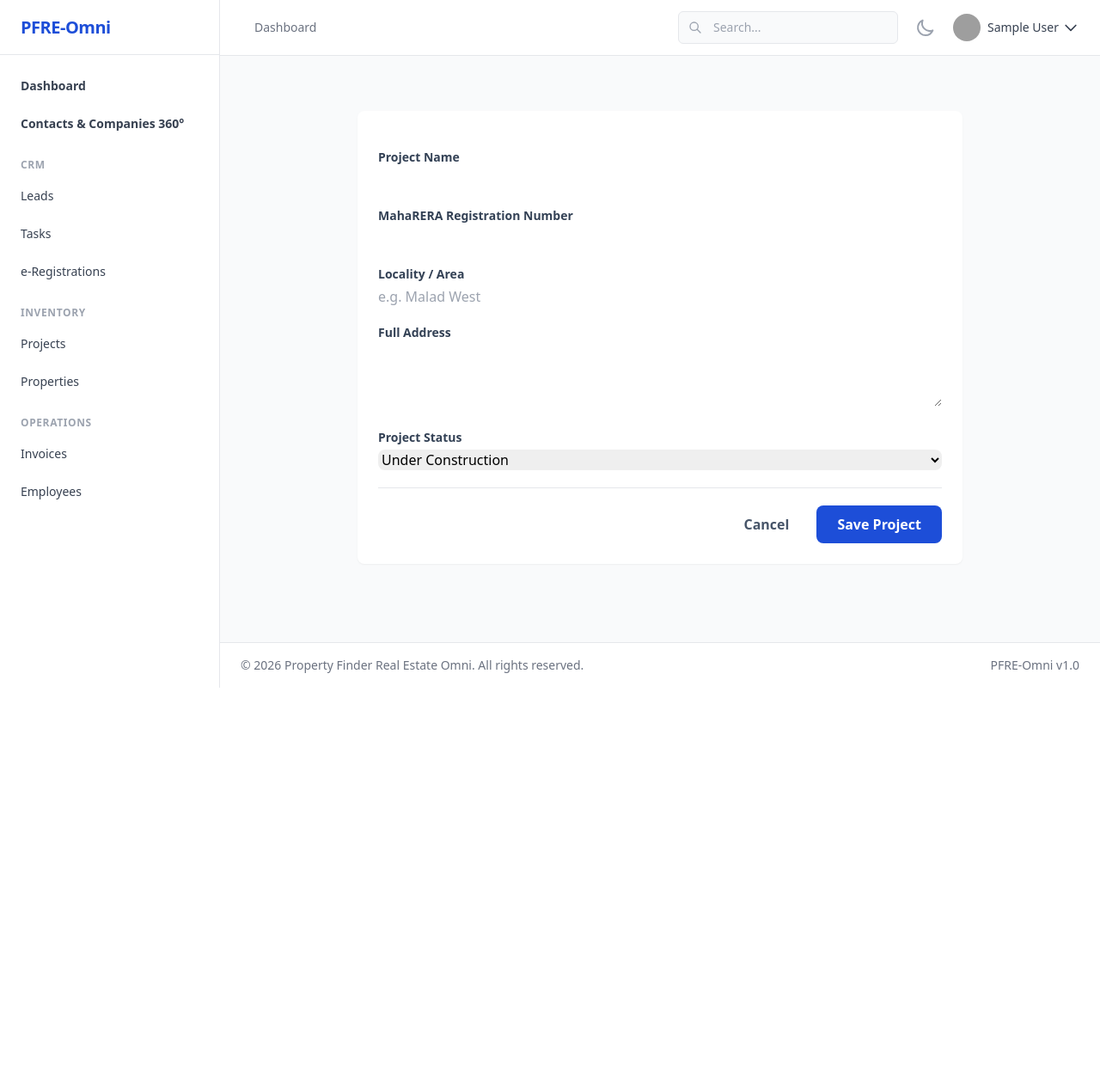
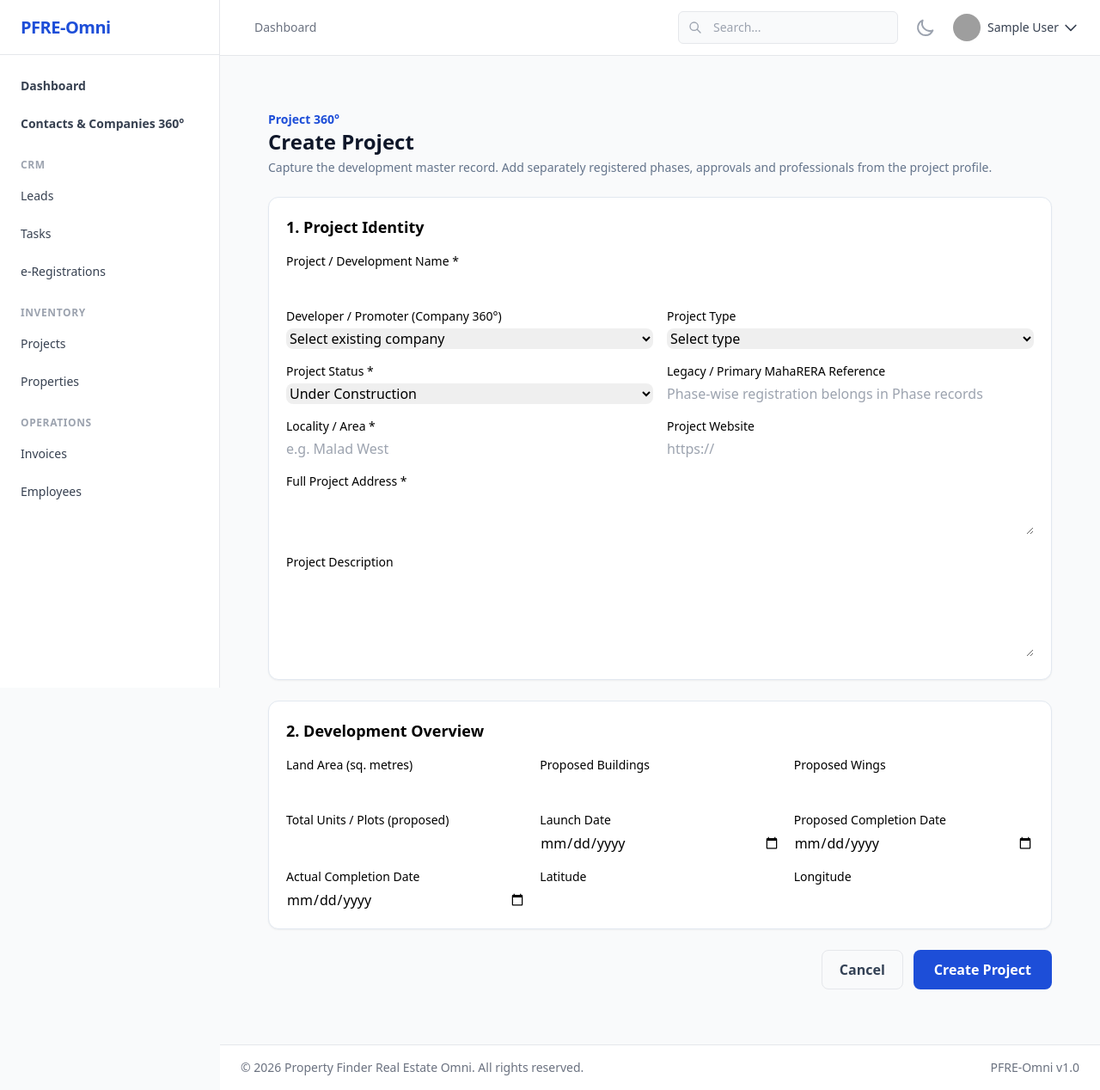
Before and after one commit to rattlescorpion/pfre-omni, a Laravel app: page /inventory/projects/create in a window 1280 px wide. Shown: the whole page at 86% size. Before the commit the page ends 800 px from the top, so only its background shows below. Run offline with Laravel 10, Linux system fonts and the light colour scheme; the visitor is signed in with stand-in values (Sample User, id 1); data that the repository does not hold is empty; style sheets or scripts are compiled from the project's sources; parts of the project's set-up code (start-up, migrations or seed data) failed here and were passed over; grey boxes are pictures that could not be loaded.

Commit message:
Redesign project creation form for MahaRERA project details

```diff
--- a/resources/views/projects/create.blade.php
+++ b/resources/views/projects/create.blade.php
@@ -1,22 +1,38 @@
 @extends('layouts.app')
-
 @section('content')
-    <div class="py-8">
-        <div class="max-w-3xl mx-auto px-4 sm:px-6 lg:px-8">
-            <div class="bg-white shadow-sm sm:rounded-lg p-6">
-                @if ($errors->any())
-                    <div class="mb-5 rounded-lg bg-red-50 p-4 text-sm text-red-700"><ul class="list-disc pl-5">@foreach ($errors->all() as $error)<li>{{ $error }}</li>@endforeach</ul></div>
-                @endif
-                <form action="{{ route('inventory.projects.store') }}" method="POST" class="space-y-5">
-                    @csrf
-                    <div><label for="name" class="mb-1 block text-sm font-semibold text-slate-700">Project Name</label><input id="name" name="name" value="{{ old('name') }}" required maxlength="255" class="w-full rounded-lg border-slate-300 focus:border-blue-600 focus:ring-blue-600"></div>
-                    <div><label for="maharera_reg_no" class="mb-1 block text-sm font-semibold text-slate-700">MahaRERA Registration Number</label><input id="maharera_reg_no" name="maharera_reg_no" value="{{ old('maharera_reg_no') }}" maxlength="255" class="w-full rounded-lg border-slate-300 focus:border-blue-600 focus:ring-blue-600"></div>
-                    <div><label for="location_area" class="mb-1 block text-sm font-semibold text-slate-700">Locality / Area</label><input id="location_area" name="location_area" value="{{ old('location_area') }}" required maxlength="255" placeholder="e.g. Malad West" class="w-full rounded-lg border-slate-300 focus:border-blue-600 focus:ring-blue-600"></div>
-                    <div><label for="address" class="mb-1 block text-sm font-semibold text-slate-700">Full Address</label><textarea id="address" name="address" rows="3" required class="w-full rounded-lg border-slate-300 focus:border-blue-600 focus:ring-blue-600">{{ old('address') }}</textarea></div>
-                    <div><label for="status" class="mb-1 block text-sm font-semibold text-slate-700">Project Status</label><select id="status" name="status" required class="w-full rounded-lg border-slate-300 focus:border-blue-600 focus:ring-blue-600">@foreach (['Under Construction', 'Ready Possession', 'Pre-Launch'] as $status)<option value="{{ $status }}" @selected(old('status', 'Under Construction') === $status)>{{ $status }}</option>@endforeach</select></div>
-                    <div class="flex justify-end gap-3 border-t pt-5"><a href="{{ route('inventory.projects.index') }}" class="rounded-lg px-5 py-2.5 font-semibold text-slate-600 hover:bg-slate-100">Cancel</a><button type="submit" class="rounded-lg bg-blue-700 px-6 py-2.5 font-semibold text-white hover:bg-blue-800">Save Project</button></div>
-                </form>
+<div class="mx-auto max-w-5xl space-y-6 px-4 py-8 sm:px-6">
+    <div><p class="text-sm font-semibold text-blue-700">Project 360°</p><h1 class="text-2xl font-bold text-slate-900">Create Project</h1><p class="mt-1 text-sm text-slate-500">Capture the development master record. Add separately registered phases, approvals and professionals from the project profile.</p></div>
+    @if($errors->any())<div class="rounded-lg bg-red-50 p-4 text-sm text-red-700"><ul class="list-disc pl-5">@foreach($errors->all() as $error)<li>{{ $error }}</li>@endforeach</ul></div>@endif
+    <form action="{{ route('inventory.projects.store') }}" method="POST" class="space-y-6">@csrf
+        <section class="rounded-xl border border-slate-200 bg-white p-5 shadow-sm">
+            <h2 class="mb-4 text-lg font-semibold">1. Project Identity</h2>
+            <div class="grid gap-4 md:grid-cols-2">
+                <div class="md:col-span-2"><label class="mb-1 block text-sm font-medium">Project / Development Name *</label><input name="name" value="{{ old('name') }}" required maxlength="255" class="w-full rounded-lg border-slate-300"></div>
+                <div><label class="mb-1 block text-sm font-medium">Developer / Promoter (Company 360°)</label><select name="developer_directory_entity_id" class="w-full rounded-lg border-slate-300"><option value="">Select existing company</option>@foreach($developers as $developer)<option value="{{ $developer->id }}" @selected(old('developer_directory_entity_id') == $developer->id)>{{ $developer->display_name }}</option>@endforeach</select></div>
+                <div><label class="mb-1 block text-sm font-medium">Project Type</label><select name="project_type" class="w-full rounded-lg border-slate-300"><option value="">Select type</option>@foreach(['residential'=>'Residential','commercial'=>'Commercial','mixed_use'=>'Mixed Use','plotted_development'=>'Plotted Development','redevelopment'=>'Redevelopment','other'=>'Other'] as $value=>$label)<option value="{{ $value }}" @selected(old('project_type')===$value)>{{ $label }}</option>@endforeach</select></div>
+                <div><label class="mb-1 block text-sm font-medium">Project Status *</label><select name="status" required class="w-full rounded-lg border-slate-300">@foreach(['Pre-Launch','Under Construction','Ready Possession'] as $status)<option value="{{ $status }}" @selected(old('status','Under Construction')===$status)>{{ $status }}</option>@endforeach</select></div>
+                <div><label class="mb-1 block text-sm font-medium">Legacy / Primary MahaRERA Reference</label><input name="maharera_reg_no" value="{{ old('maharera_reg_no') }}" maxlength="255" class="w-full rounded-lg border-slate-300" placeholder="Phase-wise registration belongs in Phase records"></div>
+                <div><label class="mb-1 block text-sm font-medium">Locality / Area *</label><input name="location_area" value="{{ old('location_area') }}" required maxlength="255" class="w-full rounded-lg border-slate-300" placeholder="e.g. Malad West"></div>
+                <div><label class="mb-1 block text-sm font-medium">Project Website</label><input type="url" name="website_url" value="{{ old('website_url') }}" class="w-full rounded-lg border-slate-300" placeholder="https://"></div>
+                <div class="md:col-span-2"><label class="mb-1 block text-sm font-medium">Full Project Address *</label><textarea name="address" rows="2" required class="w-full rounded-lg border-slate-300">{{ old('address') }}</textarea></div>
+                <div class="md:col-span-2"><label class="mb-1 block text-sm font-medium">Project Description</label><textarea name="description" rows="4" class="w-full rounded-lg border-slate-300">{{ old('description') }}</textarea></div>
             </div>
-        </div>
-    </div>
+        </section>
+        <section class="rounded-xl border border-slate-200 bg-white p-5 shadow-sm">
+            <h2 class="mb-4 text-lg font-semibold">2. Development Overview</h2>
+            <div class="grid gap-4 sm:grid-cols-2 lg:grid-cols-3">
+                <div><label class="mb-1 block text-sm font-medium">Land Area (sq. metres)</label><input type="number" step="0.01" min="0" name="land_area_sqm" value="{{ old('land_area_sqm') }}" class="w-full rounded-lg border-slate-300"></div>
+                <div><label class="mb-1 block text-sm font-medium">Proposed Buildings</label><input type="number" min="0" name="total_buildings" value="{{ old('total_buildings') }}" class="w-full rounded-lg border-slate-300"></div>
+                <div><label class="mb-1 block text-sm font-medium">Proposed Wings</label><input type="number" min="0" name="total_wings" value="{{ old('total_wings') }}" class="w-full rounded-lg border-slate-300"></div>
+                <div><label class="mb-1 block text-sm font-medium">Total Units / Plots (proposed)</label><input type="number" min="0" name="total_units" value="{{ old('total_units') }}" class="w-full rounded-lg border-slate-300"></div>
+                <div><label class="mb-1 block text-sm font-medium">Launch Date</label><input type="date" name="launch_date" value="{{ old('launch_date') }}" class="w-full rounded-lg border-slate-300"></div>
+                <div><label class="mb-1 block text-sm font-medium">Proposed Completion Date</label><input type="date" name="proposed_completion_date" value="{{ old('proposed_completion_date') }}" class="w-full rounded-lg border-slate-300"></div>
+                <div><label class="mb-1 block text-sm font-medium">Actual Completion Date</label><input type="date" name="actual_completion_date" value="{{ old('actual_completion_date') }}" class="w-full rounded-lg border-slate-300"></div>
+                <div><label class="mb-1 block text-sm font-medium">Latitude</label><input type="number" step="0.0000001" name="latitude" value="{{ old('latitude') }}" class="w-full rounded-lg border-slate-300"></div>
+                <div><label class="mb-1 block text-sm font-medium">Longitude</label><input type="number" step="0.0000001" name="longitude" value="{{ old('longitude') }}" class="w-full rounded-lg border-slate-300"></div>
+            </div>
+        </section>
+        <div class="flex flex-wrap justify-end gap-3"><a href="{{ route('inventory.projects.index') }}" class="rounded-lg border px-5 py-2.5 font-semibold text-slate-700">Cancel</a><button class="rounded-lg bg-blue-700 px-6 py-2.5 font-semibold text-white">Create Project</button></div>
+    </form>
+</div>
 @endsection
```
